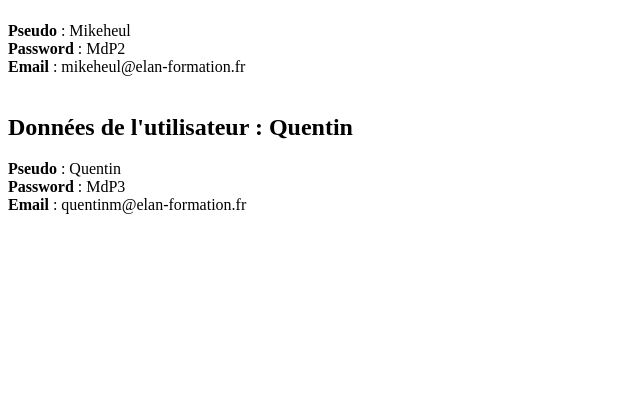
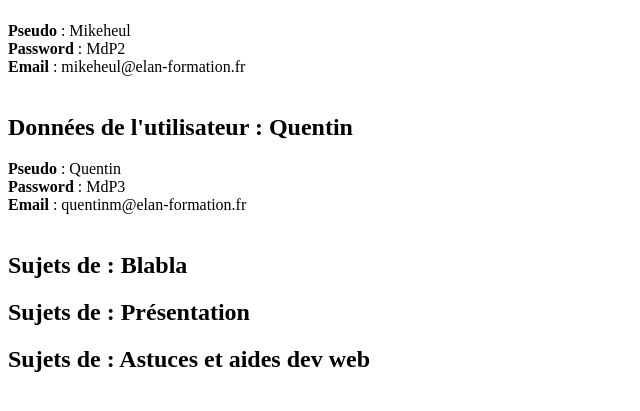
Before and after one commit to Flibouche/POO_Forum, a PHP site: page / in a window 1280 px wide. Shown: the part 244-655 px from the top of the page, without its empty margins (0-640 px from the left). Run offline with PHP 8.4, Linux system fonts and the light colour scheme.

Commit message:
Ajout du getInfos sur l'objet Category.

```diff
--- a/classes/Category.php
+++ b/classes/Category.php
@@ -46,14 +46,14 @@ class Category {
 
     public function getInfos()
     {
-
+        return "<h2>Sujets de : $this</h2>";
     }
 
     //===================== toString =====================//
 
     public function __toString()
     {
-
+        return $this->type;
     }
 }
 ?>
--- a/classes/Member.php
+++ b/classes/Member.php
@@ -115,6 +115,12 @@ class Member {
         <strong>Email</strong> : $this->email <br><br>";
     }
 
+    //===================== Get Posts =====================//
+
+
+    //===================== Get Topics =====================//
+
+
     //===================== toString =====================//
 
     public function __toString()
--- a/classes/Topic.php
+++ b/classes/Topic.php
@@ -14,11 +14,12 @@ class Topic
 
     private static int $nbTopic = 0;
 
-    public function __construct(string $title)
+    public function __construct(string $title, string $creationDate)
     {
         self::$nbTopic++;
         $this->idTopic = self::$nbTopic;
         $this->title = $title;
+        $this->creationDate = new DateTime($creationDate);
         $this->categories = [];
         $this->posts = [];
     }
--- a/index.php
+++ b/index.php
@@ -24,12 +24,19 @@ $member3 = new Member("Quentin", "MdP3", "quentinm@elan-formation.fr");
 //===================== Posts =====================//
 
 
+//===================== Categories =====================//
+$c1 = new Category("Blabla");
+$c2 = new Category("Présentation");
+$c3 = new Category("Astuces et aides dev web");
 
 //===================== Actions =====================//
 echo $member1->getInfos();
 echo $member2->getInfos();
 echo $member3->getInfos();
 
+echo $c1->getInfos();
+echo $c2->getInfos();
+echo $c3->getInfos();
 
 
 
```
